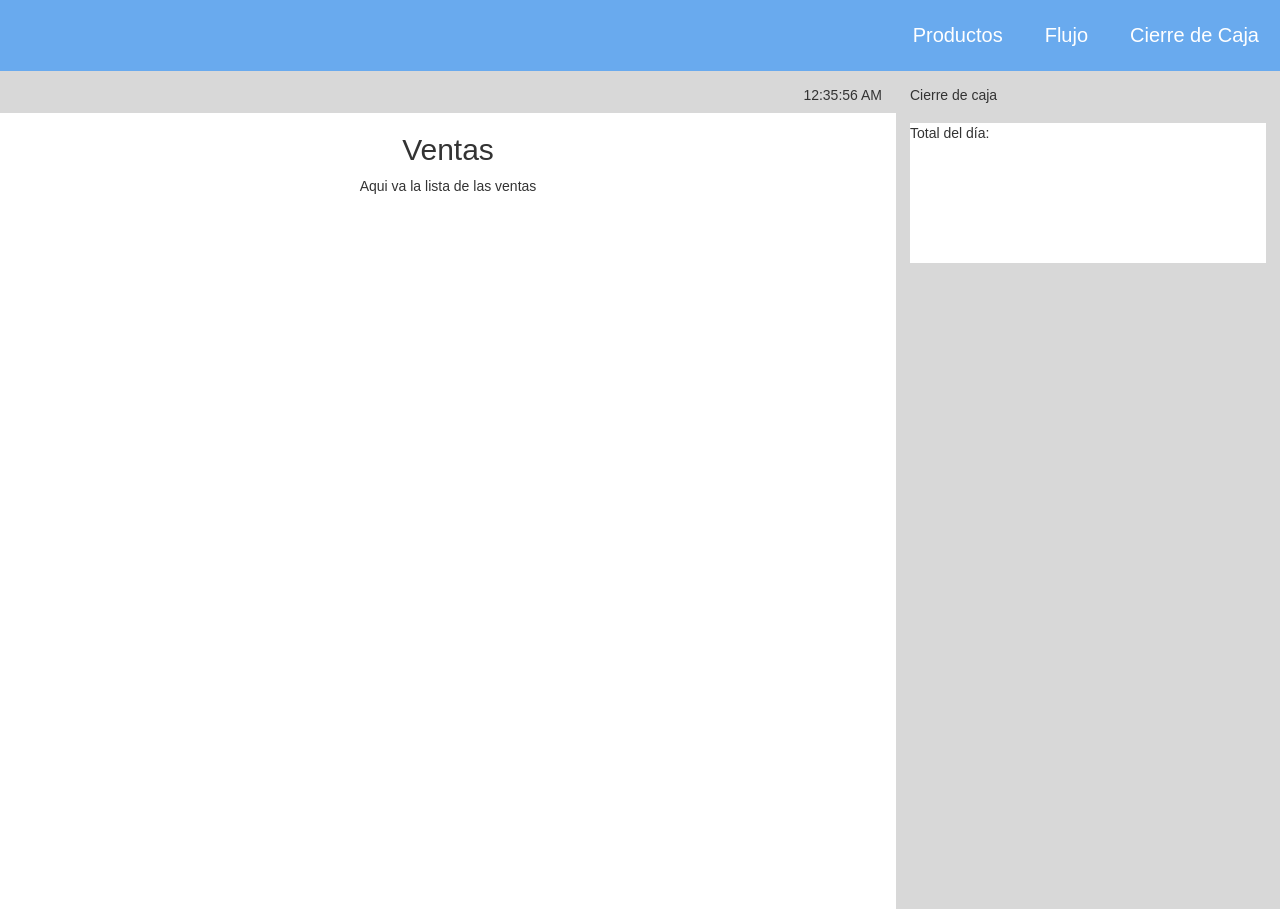
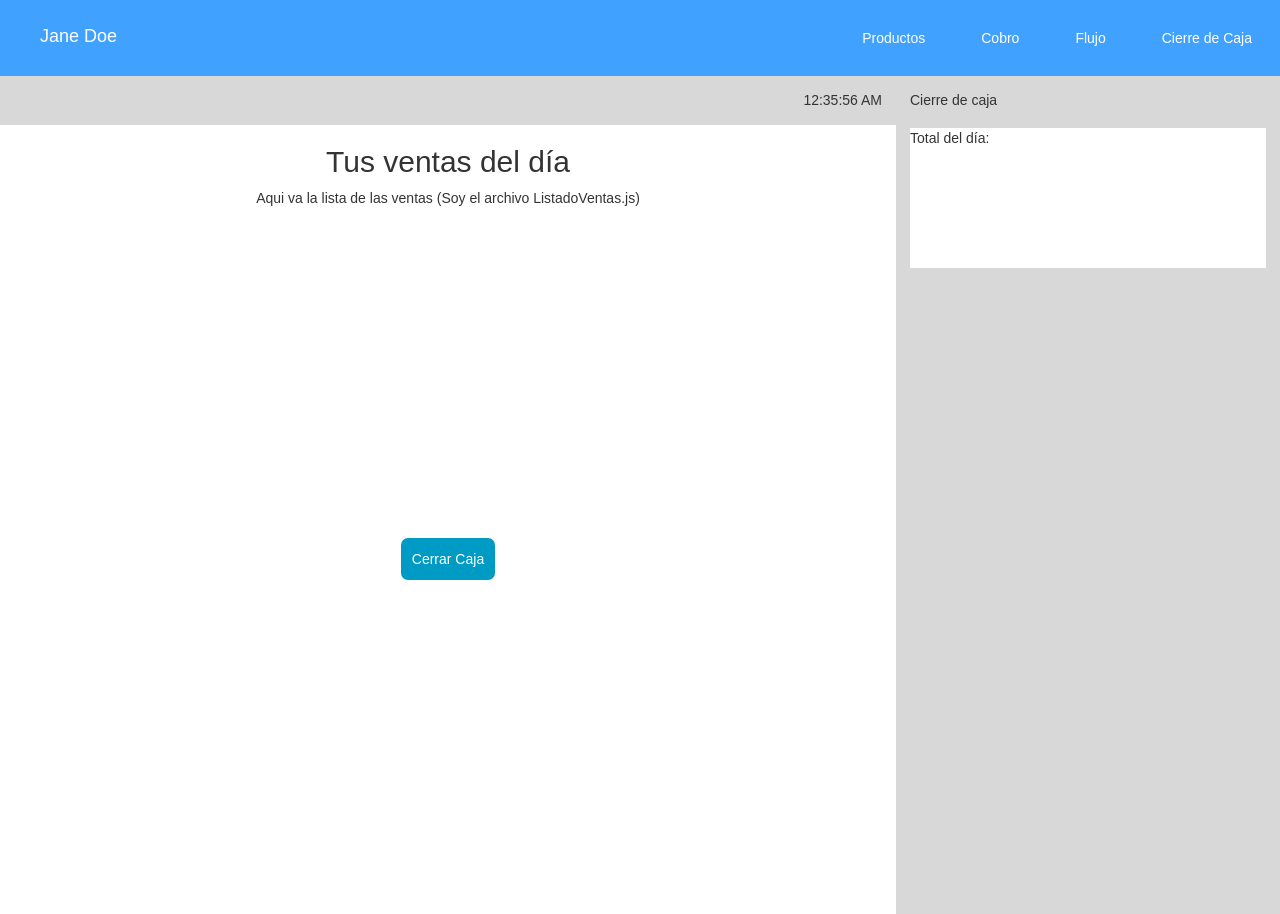
Before and after one commit to claudinacr/SquarePOS, a React (Create React App) app: page /#/Ventas/ContainerVentas in a window 1280 px wide. Built offline with nearby package versions, Linux system fonts and the light colour scheme.

Commit message:
actualizacion ventas

```diff
--- a/src/App.js
+++ b/src/App.js
@@ -8,7 +8,7 @@ class App extends Component {
   render() {
     return (
       <div className="App">
-      <Main></Main>
+        <Main></Main>
       </div>
     );
   }
--- a/src/Components/Main.css
+++ b/src/Components/Main.css
@@ -1,23 +1,27 @@
-*{
-	margin:0;
-	padding: 0;
-
-}
 .menu li{
 	list-style: none;
 	display: inline-block;
-	margin: 1.5em;
+	margin: 2em;
+}
+
+.menu li:first-child{
+  float: left;
+  color: #FFFFFF;
+  margin: 0;
+  padding-top: 1.2em;
 }
 
 .menu a{
-	font-size: 20px;
 	text-decoration: none;
-	color: white;
+  color: #FFF;
+}
 
+.menu a:hover{
+  color: #2760AA;
 }
 
 .menu{
 	text-align: right;
-	background-color: #69AAEE;
-	margin:0;
+  background-color: #41A1FF;
+  margin-bottom: 0;
 }
--- a/src/Components/Main.js
+++ b/src/Components/Main.js
@@ -1,26 +1,28 @@
 import React, { Component } from 'react';
 import { Route, NavLink, HashRouter } from 'react-router-dom';
-import './Main.css';
-import Containerproducts from './Products/Containerproducts.js';
+import Containerproducts from './Products/Containerproducts';
 import Containerflujo from './Flujos/Containerflujo';
 import ContainerVentas from './Ventas/ContainerVentas';
-import ContainerCierreCaja from './Ventas/ContainerCierreCaja';
-/*import Ventas from './Ventas/Ventas';*/
+import './Main.css';
 
 class Main extends Component {
   render() {
     return (
+
       <HashRouter>
         <div>
           <ul className="menu">
+            <li className="usuario"><h4>Jane Doe</h4></li>
             <li><NavLink to="/Products/Containerproducts">Productos</NavLink></li>
+            <li><NavLink to="">Cobro</NavLink></li>
             <li><NavLink to="/Flujos/Containerflujo">Flujo</NavLink></li>
             <li><NavLink to="/Ventas/ContainerVentas">Cierre de Caja</NavLink></li>
           </ul>
           <div className="contenido">
             <Route exact path="/Products/Containerproducts" component={Containerproducts}/>
+            <Route path="/Ventas/ContainerVentas" component={ContainerVentas}/>
             <Route path="/Flujos/Containerflujo" component={Containerflujo}/>
-            <Route path="/Ventas/ContainerVentas" component={ContainerVentas}/>
+
           </div>
         </div>
       </HashRouter>
--- /dev/null
+++ b/src/Components/Ventas/BotonCaja.js
@@ -0,0 +1,10 @@
+import React from 'react';
+import './ventas.css'
+
+const BotonCaja = () =>(
+  <div className='ContainerBotonCierre'>
+    <button className="BotonCierre">Cerrar Caja</button>
+  </div>
+)
+
+export default BotonCaja;
--- a/src/Components/Ventas/ContainerVentas.js
+++ b/src/Components/Ventas/ContainerVentas.js
@@ -1,18 +1,21 @@
 import React from 'react';
 import Date from './../Products/Date';
 import Ventas from './Ventas';
-import ContainerCierreCaja from './ContainerCierreCaja'
-import './ventas.css'
+import ContainerCierreCaja from './ContainerCierreCaja';
+import BotonCaja from './BotonCaja';
+import './ventas.css';
 
-const ContainerVentas = () =>(
+const ContainerVentas = () => (
   <div className='ContainerVentas'>
-    <div className="listadoVentas">
+    <div className="contenedorListadoVentas">
       <Date />
       <Ventas />
+      <BotonCaja />
     </div>
     <div className="cierreCaja">
       <ContainerCierreCaja/>
     </div>
   </div>
 )
+
 export default ContainerVentas;
--- /dev/null
+++ b/src/Components/Ventas/ListadoVentas.js
@@ -0,0 +1,14 @@
+import React, { Component } from 'react';
+import './ventas.css';
+
+class ListadoVentas extends Component {
+ render() {
+   return (
+     <div className="ListadoVentas">
+       <p> Aqui va la lista de las ventas (Soy el archivo ListadoVentas.js)</p>
+     </div>
+   );
+ }
+}
+
+export default ListadoVentas;
--- a/src/Components/Ventas/Ventas.js
+++ b/src/Components/Ventas/Ventas.js
@@ -1,13 +1,12 @@
 import React, { Component } from 'react';
+import ListadoVentas from './ListadoVentas';
 
 class Ventas extends Component {
   render() {
     return (
       <div>
-        <div>
-        	<h2>Ventas</h2>
-        </div>
-        <p> Aqui va la lista de las ventas</p>
+        <h2> Tus ventas del día</h2>
+        <ListadoVentas/>
       </div>
     );
   }
--- a/src/Components/Ventas/ventas.css
+++ b/src/Components/Ventas/ventas.css
@@ -5,11 +5,31 @@
   align-content: space-between;
 }
 
+.titulo{
+  text-align: left;
+}
 
-.listadoVentas{
+.contenedorListadoVentas{
   width: 70%;
 }
 
 .cierreCaja{
   width: 30%;
 }
+
+.ListadoVentas{
+  height: 25em;
+  background-color: #FFFFFF;
+}
+
+.BotonCierre{
+  background-color: #009bc4;
+  border-radius: 0.5em;
+  border: none;
+  padding: 0.8em;
+  color: #FFFFFF;
+}
+
+.BotonCierre:hover{
+  background-color: #969696;
+}
--- a/src/index.css
+++ b/src/index.css
@@ -3,6 +3,7 @@ body {
   padding: 0;
   font-family: sans-serif;
 }
+
 .Containerproductdetail{
   display: flex;
   flex-direction: row;
@@ -16,32 +17,25 @@ body {
   height: 24em;
   margin: 1em;
   background-color: white;
-
 }
 
 .Containerproducts{
   display: flex;
   flex-direction: row;
 }
+
 .Containerallproduct{
   display: flex;
   flex-direction: row;
   flex-wrap: wrap;
   width: 75%;
   justify-content: center;
-  border: 1px #386791 solid;
-  background-color: #f2f2f2;
-
-
-/*   background-color: lightblue;
- */}
-
-
+  background-color: #FFFFFF;
+}
 
 .Detail{
   width: 25%;
-
-
+  background-color: #F2F2F2;
 }
 
 .Decription{
@@ -49,12 +43,10 @@ body {
 }
 
 .buttonItems{
-  border-radius: 2px 2px 2px 2px;
--moz-border-radius: 2px 2px 2px 2px;
--webkit-border-radius: 2px 2px 2px 2px;
+  border-radius: 0.5em;
   border: 0px solid #000000;
-background-color: #49515f;
-color: white;
+  background-color: #848484;
+  color: #FFFFFF;
   padding-left: 1em;
   padding-right: 1em;
   padding-top: 0.5em;
@@ -62,60 +54,38 @@ padding-bottom: 0.5em;
 }
 
 .buttonItems:hover{
+  background-color: #009bc4;
 }
 
 .DetailCart{
   height: 30em;
   padding: 1em;
   overflow: auto;
-  background-color: #F2F2F2;
-  border-top: 1px #386791 solid;
-
-
-/*   background-color: pink;
- */
 }
 
 .Total{
   height: 10em;
-
-
-/*   background-color: blue;
- */
-
 }
 
 .Cobrar{
-/*   background-color: yellow;
- */  height: 10em;
+  height: 10em;
   padding-top: 1em;
-/*   background-color: aquamarine;
- */  padding-bottom: 1em;
-
-
+  padding-bottom: 1em;
 }
 
-.buttonTotal{
-  border-radius: 2px 2px 2px 2px;
--moz-border-radius: 2px 2px 2px 2px;
--webkit-border-radius: 2px 2px 2px 2px;
+.buttonTotal, .buttonCobrar{
+  border-radius: 0.5em;
   border: 0px solid #000000;
-/* background-color: thistle;
- */padding-left: 3em;
+  padding-left: 3em;
   padding-right: 3em;
   padding-top: 1em;
   padding-bottom: 1em;
   background-color: #009bc4;
-color: white;
-width: 80%;
-font-weight: bold;
-
+  color: #FFFFFF;
 }
 
 .buttonTotal:hover, .buttonCobrar:hover{
-
-  background-color: #009bc4;
-
+  background-color: #969696;
 }
 
 .buttonCobrar{
@@ -128,25 +98,15 @@ font-weight: bold;
   background-color: white;
   padding: 0.5em;
   align-items: center;
-  border-radius: 2px 2px 2px 2px;
--moz-border-radius: 2px 2px 2px 2px;
--webkit-border-radius: 2px 2px 2px 2px;
+  border-radius: 0.5em;
   margin-bottom: 0.5em;
-  border: 1px #4b5060 solid;
-  border-radius: 4px 4px 4px 4px;
--moz-border-radius: 4px 4px 4px 4px;
--webkit-border-radius: 4px 4px 4px 4px;
-
-
 }
 
 .buttonRemove{
   width: 5em;
   height: 2em;
   margin-left: 1em;
-  border-radius: 2px 2px 2px 2px;
--moz-border-radius: 2px 2px 2px 2px;
--webkit-border-radius: 2px 2px 2px 2px;
+  border-radius: 0.5em;
 border: 0px solid #000000;
 }
 
@@ -168,26 +128,12 @@ border: 0px solid #000000;
 
 .totalCart{
   padding-top: 1em;
-  /* background-color: aquamarine; */
   padding-bottom: 1em;
 }
 
-.Header{
-  background-color: #386791;
+.Date{
+  background-color: #D8D8D8;
   height: 3.5em;
-}
-
-.Date{
-
-  background-color: #D8D8D8;
-  height: 3em;
   text-align: right;
   padding: 1em;
 }
-
-.Detalle{
-  background-color: #f2f2f2;
-  color: #386791;
-  font-weight: bold;
-
-}
```
Lines whose indentation alone changed are shown as unchanged.
